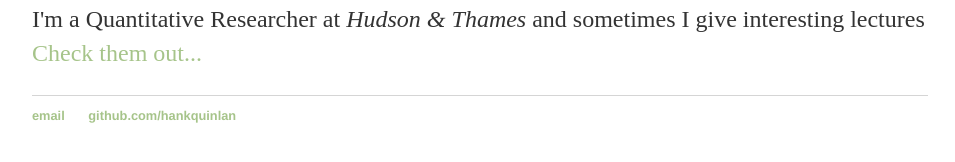
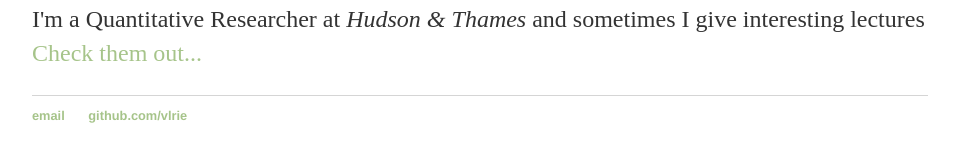
Before and after one commit to vlrie/vlrie.github.io, a Jekyll site: the page built from index.html, in a window 1280 px wide. Shown: the part 194-356 px from the top of the page, without its empty margins (160-1115 px from the left). Built offline with Jekyll 4.4.1, drawn with Linux system fonts in a browser that asks for light colours.

Commit message:
Edited contact links

```diff
--- a/_layouts/default.html
+++ b/_layouts/default.html
@@ -21,8 +21,8 @@
 			</div><!-- /.container -->
 			<footer>
 	    		<ul>
-	        		<li><a href="mailto:hankquinlanhub@gmail.com">email</a></li>
-	        		<li><a href="https://github.com/hankquinlan">github.com/hankquinlan</a></li>
+	        		<li><a href="v.pervushyna@gmail.com">email</a></li>
+	        		<li><a href="https://github.com/vlrie">github.com/vlrie</a></li>
 				</ul>
 			</footer>
 		</body>
```
